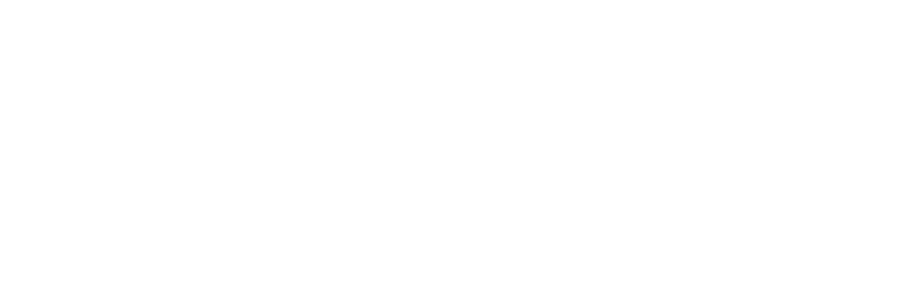
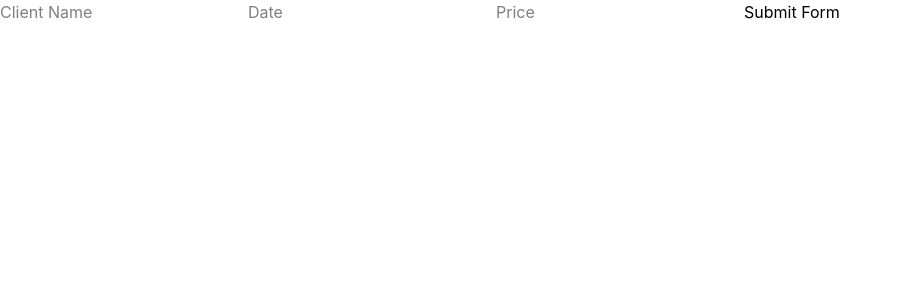
Before and after one commit to Hoss008/invoice-system-for-my-agency, a React app in the folder App/: page / in a window 1280 px wide. Shown: the top 300 px of the page, without its empty margins (0-901 px from the left). Built offline with nearby package versions, Linux system fonts and the light colour scheme; the HTML template or start-up script is replaced by a standard one.

Commit message:
to be continued

```diff
--- a/App/src/components/InvoiceForm.jsx
+++ b/App/src/components/InvoiceForm.jsx
@@ -2,13 +2,21 @@
 import { useActionState } from "react";
 
 async function actionFunction(previousState, formData) {
-  const Clientname = formData.get("name");
+  const clientName = formData.get("clientName");
   const date = formData.get("date");
   const price = formData.get("price");
 
+  if (!clientName || !date || !price) {
+    return {
+      success: false,
+      message: "Enter all fields",
+    };
+  }
+
   return {
-    message: "Form submitted",
-    success: true,
+    clientName,
+    date,
+    price,
   };
 }
 
@@ -18,9 +26,22 @@
   return (
     <>
       <form action={formAction}>
-        <input type="text" />
-        <input type="number" />
+        <input type="text" placeholder="Client Name" name="clientName" />
+
+        <input type="text" placeholder="Date" name="date" />
+
+        <input type="number" placeholder="Price" name="price" />
+
+        <button type="submit">Submit Form</button>
       </form>
+
+      {state && (
+        <>
+          <p>{state.clientName}</p>
+          <p>{state.date}</p>
+          <p>{state.price}</p>
+        </>
+      )}
     </>
   );
 }
```
